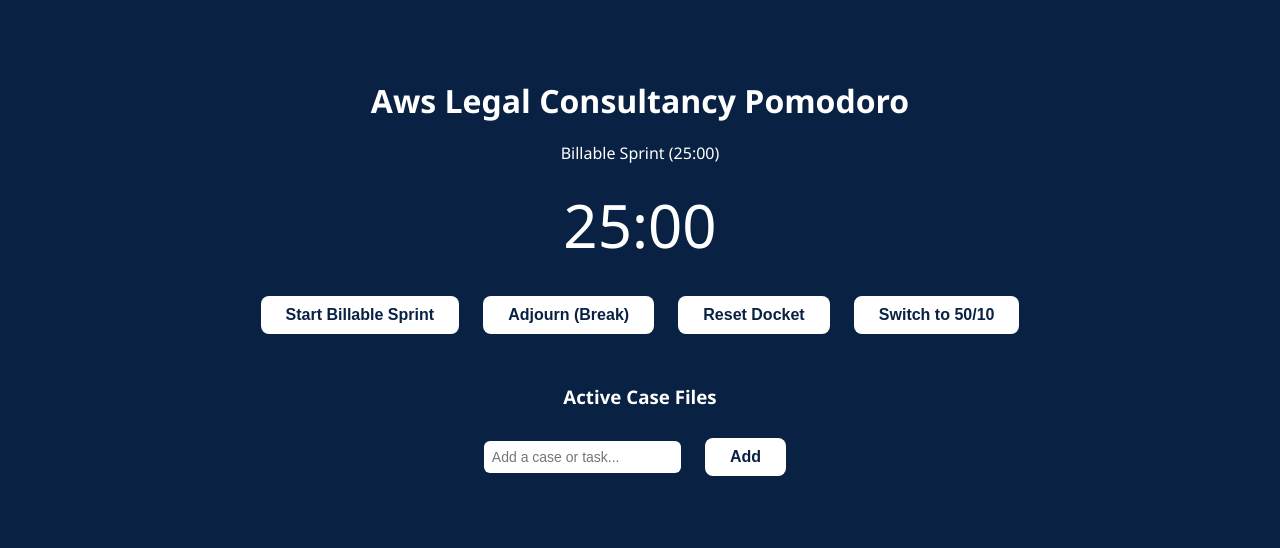
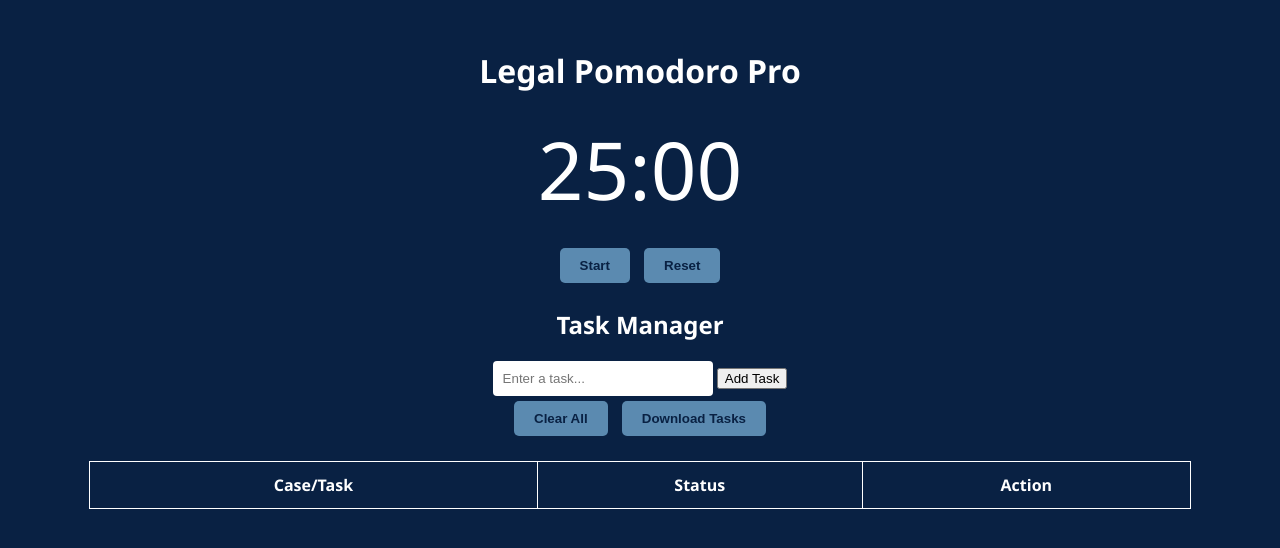
Before and after one commit to deeaenara/legal-pomodoro, a plain HTML site: page index.html in a window 1280 px wide. Drawn offline with Linux system fonts and the light colour scheme.

Commit message:
Update index.html
Legal Tasks added

```diff
--- a/index.html
+++ b/index.html
@@ -2,161 +2,161 @@
 <html lang="en">
 <head>
   <meta charset="UTF-8">
-  <title>AWS Legal Consultancy Pomodoro</title>
+  <meta name="viewport" content="width=device-width, initial-scale=1.0">
+  <title>Legal Pomodoro Pro</title>
   <style>
     body {
-      font-family: 'Segoe UI', Tahoma, Geneva, Verdana, sans-serif;
       background-color: #092143;
       color: white;
+      font-family: 'Segoe UI', sans-serif;
       text-align: center;
-      padding: 50px;
+      padding: 20px;
     }
-    h1 {
-      margin-bottom: 20px;
-    }
-    #timer {
-      font-size: 60px;
+    .timer {
+      font-size: 80px;
       margin: 20px 0;
     }
-    .button {
-      background-color: #fff;
+    .buttons button, .task-controls button {
+      background-color: #5b8ab0;
       color: #092143;
-      padding: 10px 25px;
-      margin: 10px;
       border: none;
-      border-radius: 8px;
+      padding: 10px 20px;
+      margin: 5px;
+      cursor: pointer;
+      border-radius: 5px;
       font-weight: bold;
-      cursor: pointer;
-      font-size: 16px;
-    }
-    .task-section {
-      margin-top: 40px;
     }
     input[type="text"] {
-      padding: 8px;
-      font-size: 14px;
-      border-radius: 6px;
+      padding: 10px;
+      width: 200px;
+      border-radius: 4px;
       border: none;
-      margin-right: 10px;
     }
-    ul {
-      list-style: none;
-      padding: 0;
+    table {
+      margin: 20px auto;
+      border-collapse: collapse;
+      width: 90%;
+      color: white;
     }
-    li {
-      margin: 5px 0;
-    }
-    .remove {
-      margin-left: 15px;
-      color: #ff7373;
-      cursor: pointer;
+    th, td {
+      padding: 12px;
+      border: 1px solid white;
     }
   </style>
 </head>
 <body>
-  <h1>Aws Legal Consultancy Pomodoro</h1>
-  <div id="modeLabel">Billable Sprint (25:00)</div>
-  <div id="timer">25:00</div>
-  <button class="button" onclick="startTimer()">Start Billable Sprint</button>
-  <button class="button" onclick="startBreak()">Adjourn (Break)</button>
-  <button class="button" onclick="resetTimer()">Reset Docket</button>
-  <button class="button" onclick="toggleMode()">Switch to 50/10</button>
+  <h1>Legal Pomodoro Pro</h1>
 
-  <div class="task-section">
-    <h3>Active Case Files</h3>
-    <input type="text" id="taskInput" placeholder="Add a case or task...">
-    <button class="button" onclick="addTask()">Add</button>
-    <ul id="taskList"></ul>
+  <div class="timer" id="timer">25:00</div>
+  <div class="buttons">
+    <button onclick="startTimer()">Start</button>
+    <button onclick="resetTimer()">Reset</button>
   </div>
 
-  <audio id="alarm" src="https://notificationsounds.com/notification-sounds/eventually-590/download/mp3"></audio>
+  <h2>Task Manager</h2>
+  <input type="text" id="taskInput" placeholder="Enter a task...">
+  <button onclick="addTask()">Add Task</button>
+
+  <div class="task-controls">
+    <button id="clearTasks">Clear All</button>
+    <button id="downloadTasks">Download Tasks</button>
+  </div>
+
+  <table>
+    <thead>
+      <tr><th>Case/Task</th><th>Status</th><th>Action</th></tr>
+    </thead>
+    <tbody id="taskTableBody"></tbody>
+  </table>
 
   <script>
-    let isRunning = false;
-    let isBreak = false;
-    let interval;
-    let duration = 25 * 60;
-    let timeLeft = duration;
-    let usingLongMode = false;
-
-    function updateDisplay() {
-      const minutes = Math.floor(timeLeft / 60);
-      const seconds = timeLeft % 60;
-      document.getElementById("timer").innerText = `${String(minutes).padStart(2, '0')}:${String(seconds).padStart(2, '0')}`;
-    }
+    let timer;
+    let time = 25 * 60;
+    let running = false;
 
     function startTimer() {
-      if (isRunning) return;
-      isRunning = true;
-      isBreak = false;
-      document.getElementById("modeLabel").innerText = usingLongMode ? "Deep Focus Mode (50:00)" : "Billable Sprint (25:00)";
-      interval = setInterval(() => {
-        if (timeLeft <= 0) {
-          clearInterval(interval);
-          document.getElementById("alarm").play();
-          autoBreak();
-        } else {
-          timeLeft--;
-          updateDisplay();
-        }
-      }, 1000);
-    }
-
-    function startBreak() {
-      clearInterval(interval);
-      isRunning = true;
-      isBreak = true;
-      document.getElementById("modeLabel").innerText = "Adjournment (5:00)";
-      timeLeft = 5 * 60;
-      updateDisplay();
-      interval = setInterval(() => {
-        if (timeLeft <= 0) {
-          clearInterval(interval);
-          document.getElementById("alarm").play();
-          resetTimer();
-        } else {
-          timeLeft--;
-          updateDisplay();
-        }
-      }, 1000);
-    }
-
-    function autoBreak() {
-      setTimeout(() => {
-        startBreak();
-      }, 500);
+      if (!running) {
+        running = true;
+        timer = setInterval(() => {
+          if (time <= 0) {
+            clearInterval(timer);
+            running = false;
+            alert('Pomodoro complete!');
+            return;
+          }
+          time--;
+          displayTime();
+        }, 1000);
+      }
     }
 
     function resetTimer() {
-      clearInterval(interval);
-      isRunning = false;
-      isBreak = false;
-      timeLeft = usingLongMode ? 50 * 60 : 25 * 60;
-      document.getElementById("modeLabel").innerText = usingLongMode ? "Deep Focus Mode (50:00)" : "Billable Sprint (25:00)";
-      updateDisplay();
+      clearInterval(timer);
+      time = 25 * 60;
+      running = false;
+      displayTime();
     }
 
-    function toggleMode() {
-      usingLongMode = !usingLongMode;
-      resetTimer();
-      document.querySelector(".button[onclick='toggleMode()']").innerText = usingLongMode ? "Switch to 25/5" : "Switch to 50/10";
+    function displayTime() {
+      const minutes = String(Math.floor(time / 60)).padStart(2, '0');
+      const seconds = String(time % 60).padStart(2, '0');
+      document.getElementById("timer").innerText = `${minutes}:${seconds}`;
     }
 
+    // Task system
+    const taskInput = document.getElementById("taskInput");
+    const taskTableBody = document.getElementById("taskTableBody");
+
     function addTask() {
-      const input = document.getElementById("taskInput");
-      const value = input.value.trim();
-      if (value === "") return;
-      const li = document.createElement("li");
-      li.innerHTML = `${value} <span class='remove' onclick='removeTask(this)'>&times;</span>`;
-      document.getElementById("taskList").appendChild(li);
-      input.value = "";
+      const text = taskInput.value.trim();
+      if (!text) return;
+      const tasks = JSON.parse(localStorage.getItem("tasks")) || [];
+      tasks.push({ text, done: false });
+      localStorage.setItem("tasks", JSON.stringify(tasks));
+      taskInput.value = "";
+      renderTasks();
     }
 
-    function removeTask(el) {
-      el.parentElement.remove();
+    function deleteTask(index) {
+      const tasks = JSON.parse(localStorage.getItem("tasks")) || [];
+      tasks.splice(index, 1);
+      localStorage.setItem("tasks", JSON.stringify(tasks));
+      renderTasks();
     }
 
-    updateDisplay();
+    function renderTasks() {
+      const tasks = JSON.parse(localStorage.getItem("tasks")) || [];
+      taskTableBody.innerHTML = "";
+      tasks.forEach((task, index) => {
+        const row = document.createElement("tr");
+        row.innerHTML = `
+          <td>${task.text}</td>
+          <td>${task.done ? '✅ Done' : '⏳ Pending'}</td>
+          <td><button onclick="deleteTask(${index})">❌</button></td>
+        `;
+        taskTableBody.appendChild(row);
+      });
+    }
+
+    document.getElementById("clearTasks").addEventListener("click", () => {
+      localStorage.removeItem("tasks");
+      taskTableBody.innerHTML = "";
+    });
+
+    document.getElementById("downloadTasks").addEventListener("click", () => {
+      const tasks = JSON.parse(localStorage.getItem("tasks")) || [];
+      const csv = "data:text/csv;charset=utf-8," + tasks.map(t => t.text).join("\n");
+      const link = document.createElement("a");
+      link.setAttribute("href", encodeURI(csv));
+      link.setAttribute("download", "legal_tasks.csv");
+      document.body.appendChild(link);
+      link.click();
+      document.body.removeChild(link);
+    });
+
+    // Load on page load
+    renderTasks();
+    displayTime();
   </script>
 </body>
 </html>
```
